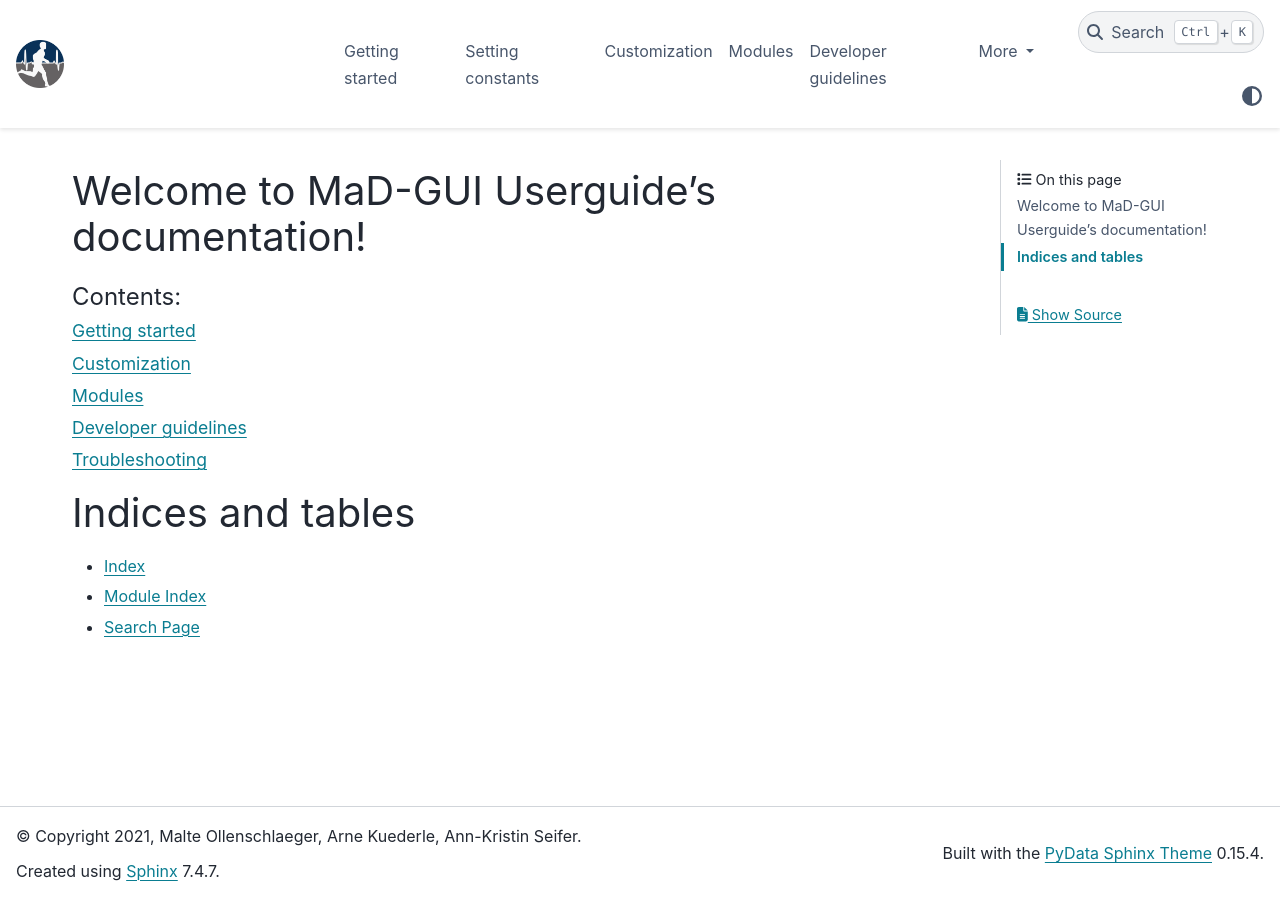
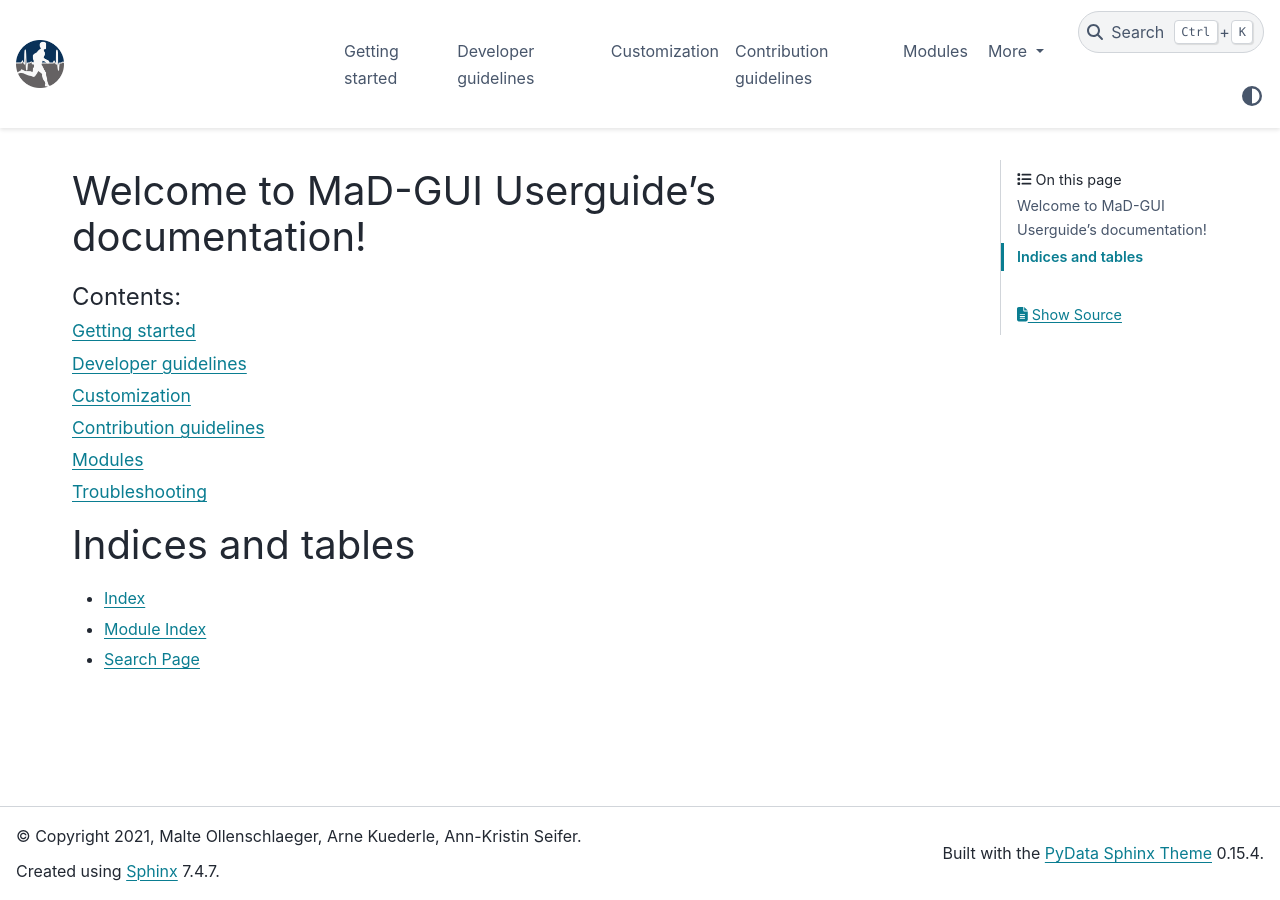
Before and after one commit to mad-lab-fau/mad-gui, a Sphinx documentation site: the page built from docs/index.rst, in a window 1280 px wide. Built offline with Sphinx 7.4.7 and the PyData theme 0.15.4, drawn with Linux system fonts in a browser that asks for light colours.

Commit message:
Try to extend docs

```diff
--- a/docs/contribution_guidelines.rst
+++ b/docs/contribution_guidelines.rst
@@ -15,7 +15,7 @@ For more information on this, see our :ref:`Developer guidelines <developer guid
 You can change the color scheme by passing a `theme` when starting the GUI.
 Please find more detailed information about how to inject such a plugin in our :ref:`API reference, section "2. Adding your plugins" <other systems>`.
 
-In case this is not enough and you want to change something more specific, you can achieve this using the *.ui files in
+In case this is not enough and you want to change something more specific, you can achieve this using the `*.ui` files in
 `mad_gui/qt_designer/ <https://github.com/mad-lab-fau/mad-gui/tree/main/mad_gui/qt_designer>`_.
 You can for example use the QtDesigner for it, which you should find in your PySide 2 installation
 (in Windows OS located at `...anaconda3/envs/mad_gui/Lib/site-packages/PySide2/designer.exe`)
--- a/docs/index.rst
+++ b/docs/index.rst
@@ -13,10 +13,10 @@ Welcome to MaD-GUI Userguide's documentation!
    :caption: Contents:
 
    Getting started <README.md>
-   Setting constants <consts_example>
+   Developer guidelines <developer_guidelines>
    Customization <customization>
+   Contribution guidelines <contribution_guidelines>
    modules/index.rst
-   Developer guidelines <developer_guidelines>
    Troubleshooting <troubleshooting>
 
 
--- a/docs/modules/index.rst
+++ b/docs/modules/index.rst
@@ -10,5 +10,4 @@ This is the API Reference for MaD GUI sorted by modules.
     :maxdepth: 1
 
     Plot Tools <plot_tools>
-    Plugins <plugins>
     Windows <windows>
```
Also changed, not shown: docs/developer_guidelines.rst (+6 -6 lines), 1 other file.
